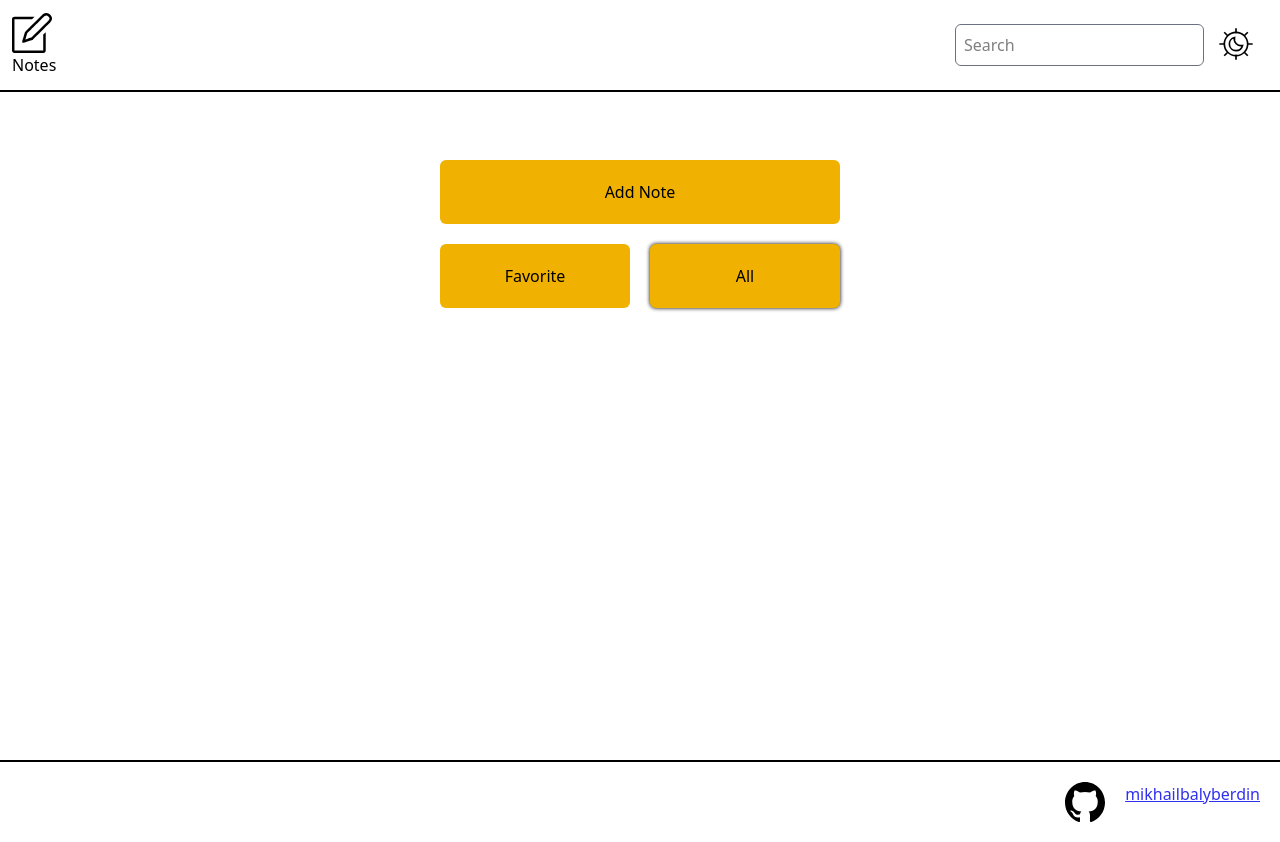
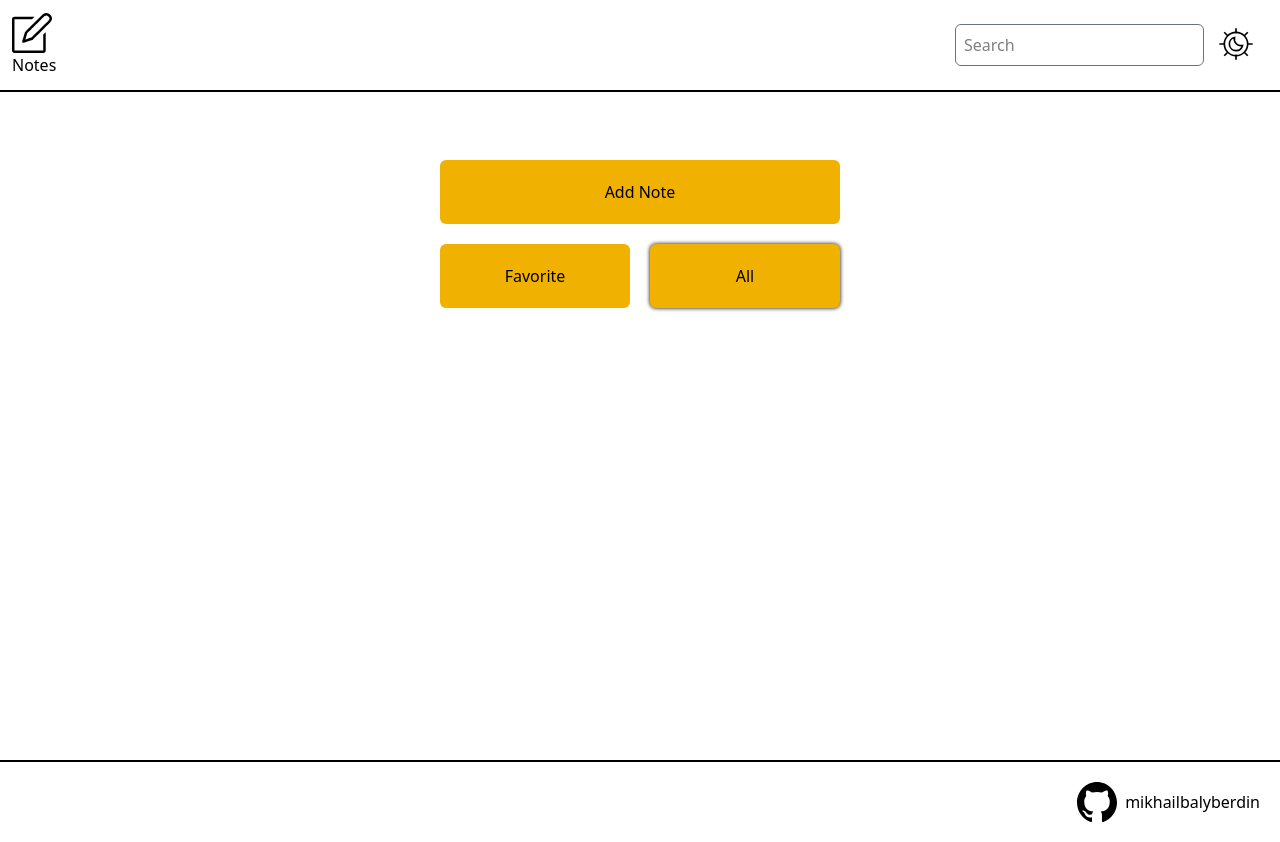
Before and after one commit to mikhailbalyberdin/task-manager, a website built with Vite: page index.html in a window 1280 px wide. Built offline with nearby package versions, Linux system fonts and the light colour scheme.

Commit message:
refactor: change footer structure and link styles

```diff
--- a/src/style.css
+++ b/src/style.css
@@ -124,8 +124,3 @@
 .active {
     box-shadow: 0 0 4px black;
 }
-
-.link {
-    color: rgb(48, 48, 241);
-    text-decoration: underline;
-}
--- a/src/view/footer/footerParams.js
+++ b/src/view/footer/footerParams.js
@@ -8,13 +8,8 @@ export const containerParams = {
   tagName: "div",
 };
 
-export const linkWrapperParams = {
-  class: [],
-  tagName: "span",
-};
-
 export const linkParams = {
-  class: ["link", "flex", "gap-5"],
+  class: ["link", "flex", "gap-2", "items-center"],
   tagName: "a",
   attr: {
     href: "https://github.com/mikhailbalyberdin/task-manager.git",
@@ -23,7 +18,7 @@ export const linkParams = {
 };
 
 export const linkTextParams = {
-  class: [],
+  class: ["dark:text-white"],
   tagName: "span",
   text: "mikhailbalyberdin",
 };
--- a/src/view/footer/footer_view.js
+++ b/src/view/footer/footer_view.js
@@ -2,7 +2,6 @@ import Creator from "../creator.js";
 import {
   footerParams,
   containerParams,
-  linkWrapperParams,
   linkParams,
   linkTextParams,
   iconParams,
@@ -17,13 +16,11 @@ export class FooterView {
 
   build() {
     this.container = new Creator(containerParams).getElement();
-    this.linkWrapper = new Creator(linkWrapperParams).getElement();
     this.icon = new Creator(iconParams).getElement();
     this.link = new Creator(linkParams).getElement();
     this.linkText = new Creator(linkTextParams).getElement();
     this.link.append(this.icon, this.linkText);
-    this.linkWrapper.append(this.link);
-    this.container.append(this.linkWrapper);
+    this.container.append(this.link);
     this.footer.append(this.container);
   }
 }
```
